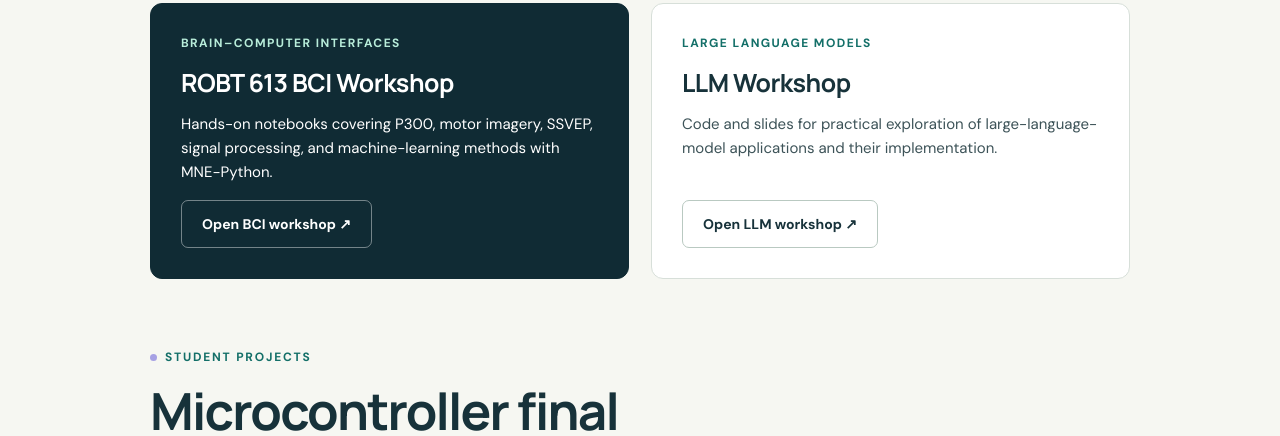
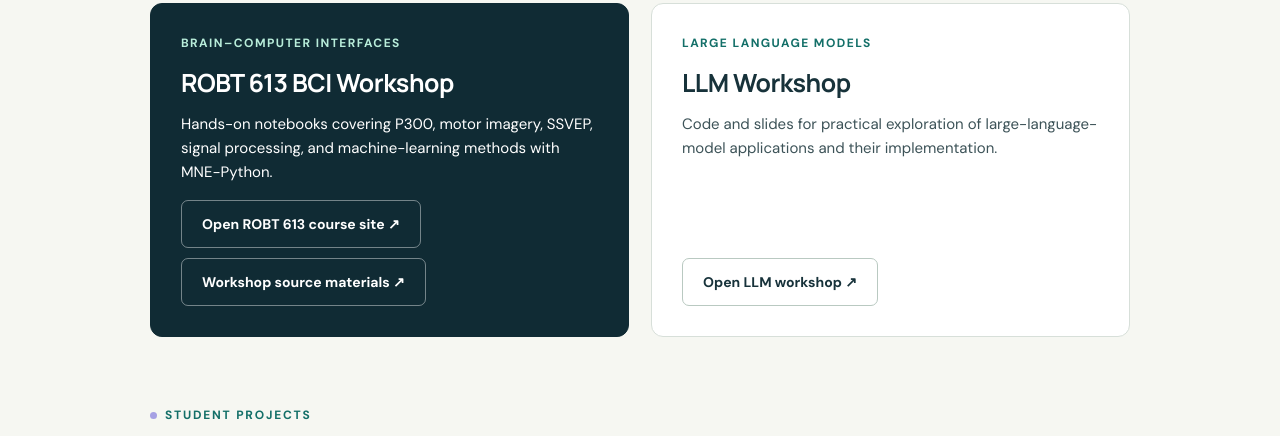
Before and after one commit to berdakh/braiNU, a plain HTML site: page teaching.html in a window 1280 px wide. Shown: the part 772-1208 px from the top of the page. Drawn offline with Linux system fonts and the light colour scheme.

Commit message:
Link ROBT 613 course site from teaching page
Add the live ROBT 613 course site alongside the BCI workshop source materials.

```diff
--- a/teaching.html
+++ b/teaching.html
@@ -48,7 +48,7 @@
 <div class="research-demonstrations" style="margin-top:64px">
 <div class="section-head"><div><div class="eyebrow"><span class="dot"></span> Learning resources</div><h2>Open workshop materials</h2></div><p class="lead">Public workshop resources supporting practical work in brain–computer interfaces and contemporary AI.</p></div>
 <div class="resource-grid">
-<article class="resource-card resource-card--featured"><div class="resource-label">Brain–computer interfaces</div><h3>ROBT 613 BCI Workshop</h3><p>Hands-on notebooks covering P300, motor imagery, SSVEP, signal processing, and machine-learning methods with MNE-Python.</p><div class="resource-actions"><a class="btn btn-ghost" href="https://github.com/berdakh/ROBT613-BCI-Workshop" rel="noopener noreferrer" target="_blank">Open BCI workshop ↗</a></div></article>
+<article class="resource-card resource-card--featured"><div class="resource-label">Brain–computer interfaces</div><h3>ROBT 613 BCI Workshop</h3><p>Hands-on notebooks covering P300, motor imagery, SSVEP, signal processing, and machine-learning methods with MNE-Python.</p><div class="resource-actions"><a class="btn btn-ghost" href="https://berdakh.github.io/ROBT613/" rel="noopener noreferrer" target="_blank">Open ROBT 613 course site ↗</a><a class="btn btn-ghost" href="https://github.com/berdakh/ROBT613-BCI-Workshop" rel="noopener noreferrer" target="_blank">Workshop source materials ↗</a></div></article>
 <article class="resource-card"><div class="resource-label">Large language models</div><h3>LLM Workshop</h3><p>Code and slides for practical exploration of large-language-model applications and their implementation.</p><div class="resource-actions"><a class="btn btn-ghost" href="https://github.com/berdakh/building-llm-applications-from-scratch" rel="noopener noreferrer" target="_blank">Open LLM workshop ↗</a></div></article>
 </div>
 </div>
```
